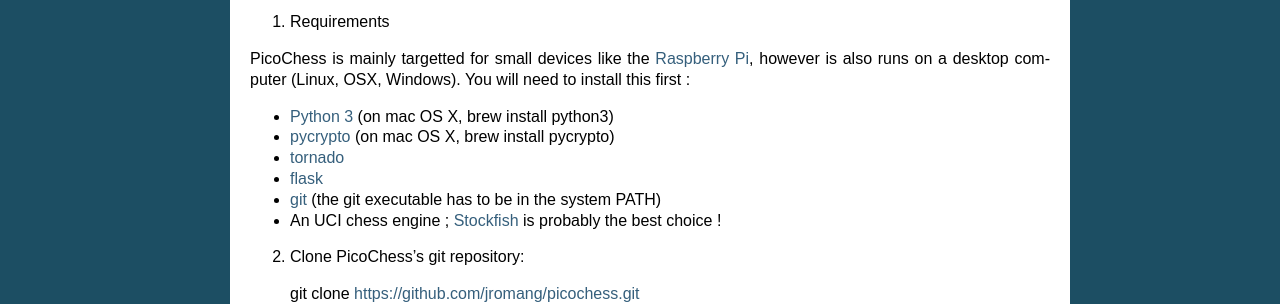
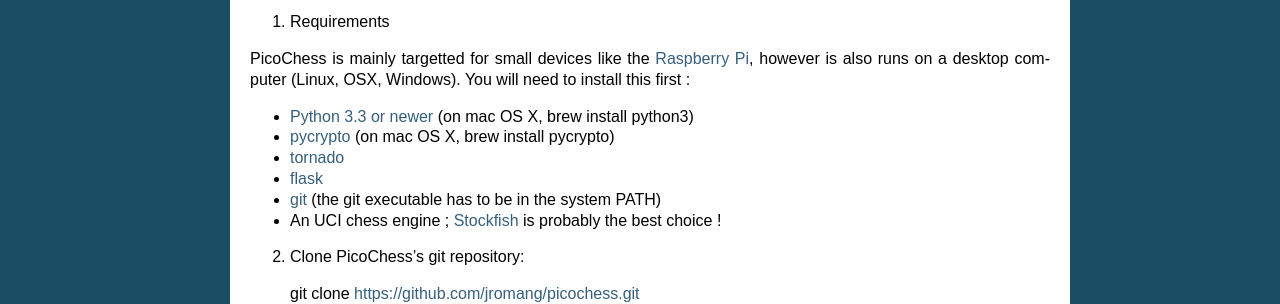
Before and after one commit to jromang/picochess, a Sphinx documentation site: the page built from docs/installation.rst, in a window 1280 px wide. Shown: the part 1355-1659 px from the top of the page. Built offline with Sphinx 7.4.7, drawn with Linux system fonts in a browser that asks for light colours.

Commit message:
Update installation.rst

```diff
--- a/docs/installation.rst
+++ b/docs/installation.rst
@@ -79,7 +79,7 @@
 PicoChess is mainly targetted for small devices like the `Raspberry Pi <http://www.raspberrypi.org>`_, however is also
 runs on a desktop computer (Linux, OSX, Windows). You will need to install this first :
 
-* `Python 3 <https://www.python.org/downloads/>`_ (on mac OS X, brew install python3)
+* `Python 3.3 or newer <https://www.python.org/downloads/>`_ (on mac OS X, brew install python3)
 
 * `pycrypto <https://pypi.python.org/pypi/pycrypto>`_ (on mac OS X, brew install pycrypto)
 
```
